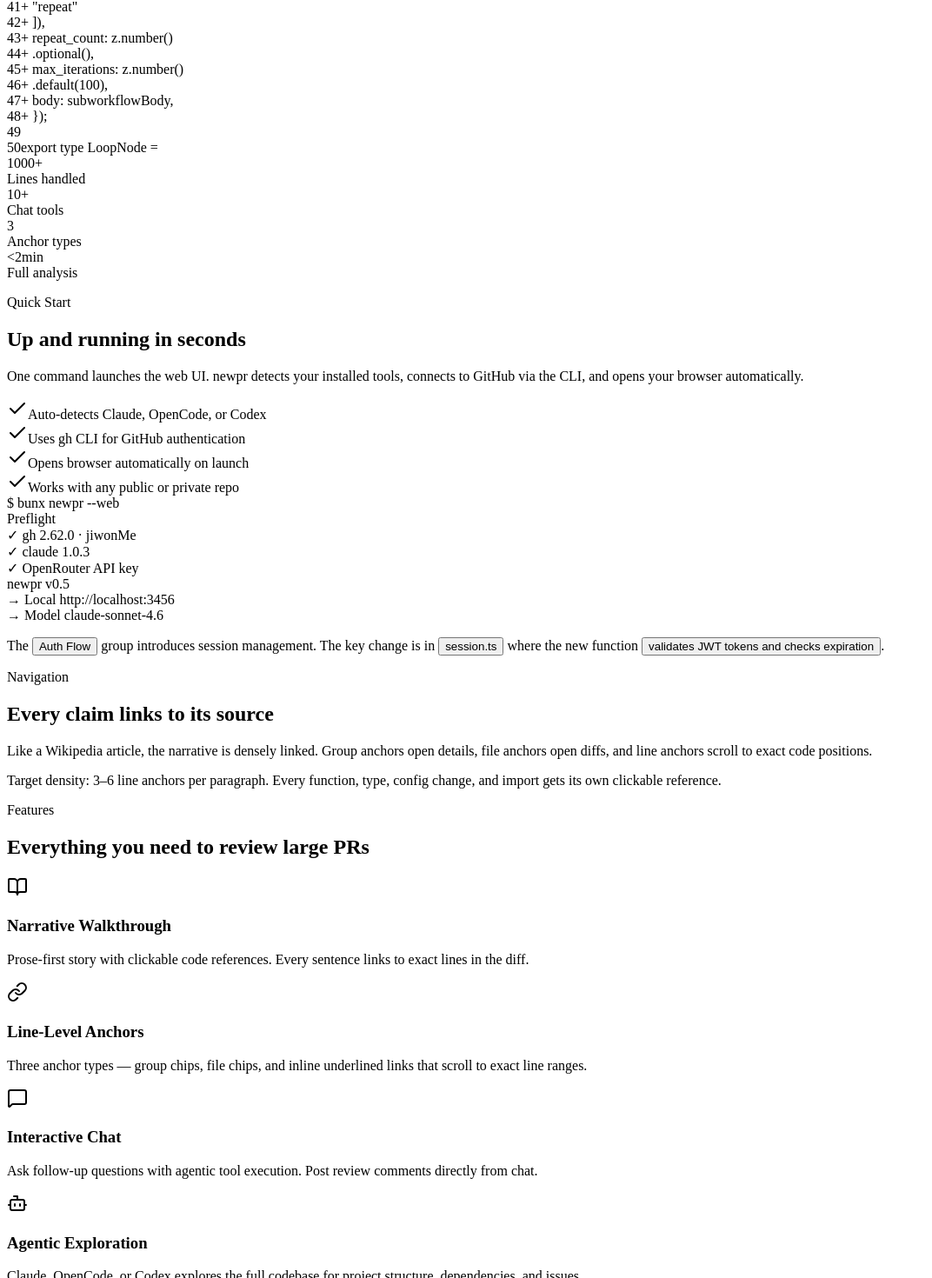
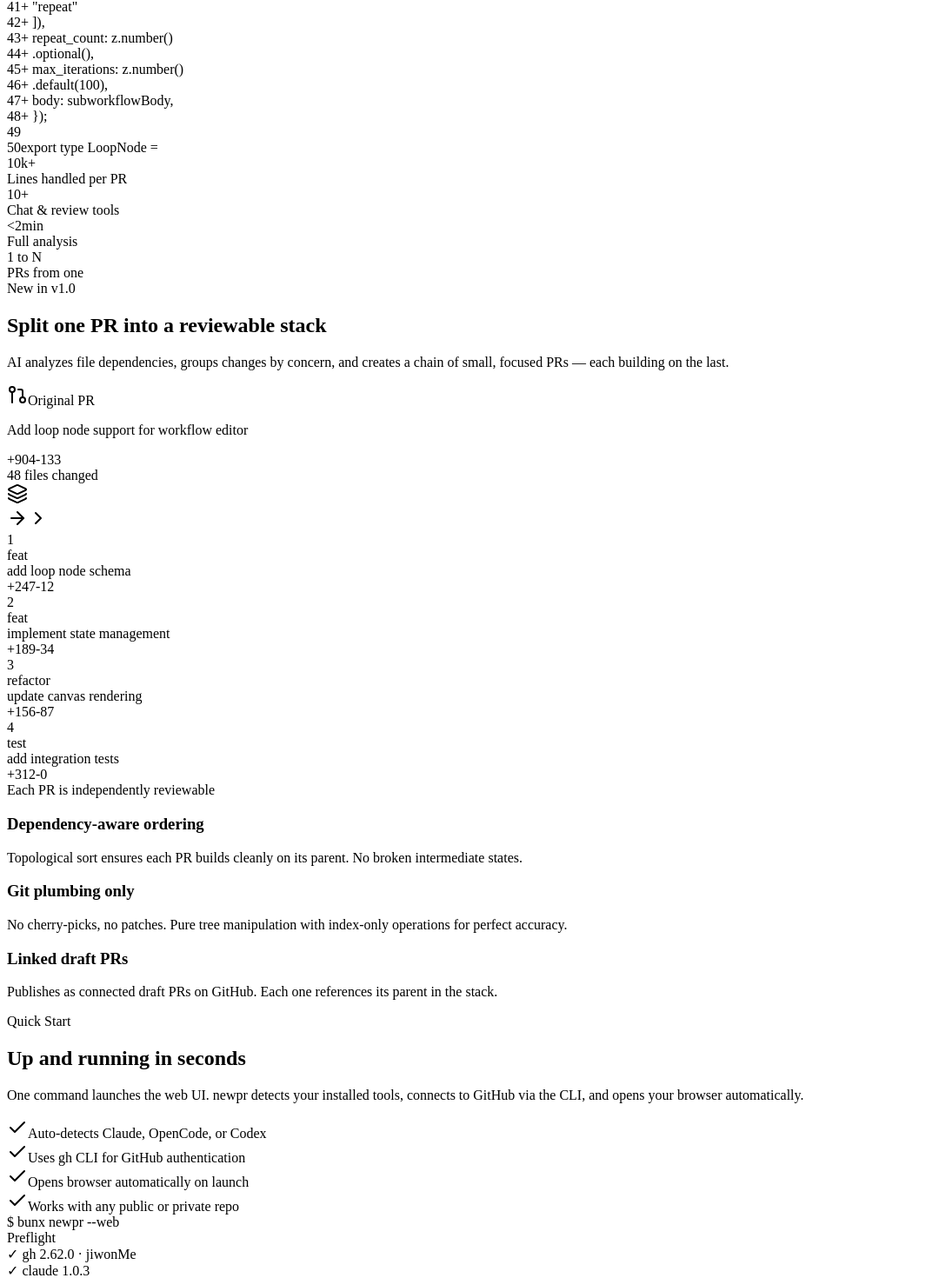
Before and after one commit to jiwonMe/newpr, a React (Vite) app in the folder landing/: page / in a window 1280 px wide. Shown: the part 854-2324 px from the top of the page at 87% size, without its empty margins (0-1072 px from the left). Built offline with nearby package versions, Linux system fonts and the light colour scheme; a web font is replaced by a local one.

Commit message:
feat: v1.0 landing page with PR stacking hero section and build
- Landing.tsx: new hero tagline, StackMockup visual, stacking nav link, updated stats/features/CTA
- Version bump to 1.0.0
- Rebuild docs/ for GitHub Pages deployment

```diff
--- a/landing/src/Landing.tsx
+++ b/landing/src/Landing.tsx
@@ -42,7 +42,7 @@
 		{ text: "  ✓ claude 1.0.3", color: "text-emerald-400", delay: 1400 },
 		{ text: "  ✓ OpenRouter API key", color: "text-emerald-400", delay: 1600 },
 		{ text: "", color: "", delay: 1800 },
-		{ text: "  newpr v0.5", color: "text-white", delay: 2000 },
+		{ text: "  newpr v1.0", color: "text-white", delay: 2000 },
 		{ text: "  → Local    http://localhost:3456", color: "text-blue-400", delay: 2200 },
 		{ text: "  → Model    claude-sonnet-4.6", color: "text-zinc-500", delay: 2400 },
 	];
@@ -108,7 +108,7 @@
 				<div className="w-[180px] border-r border-zinc-800 flex flex-col shrink-0 hidden sm:flex">
 					<div className="h-10 px-3 flex items-center border-b border-zinc-800">
 						<span className="font-mono text-[11px] font-semibold text-zinc-300">newpr</span>
-						<span className="text-[9px] text-zinc-600 ml-1.5">v0.5</span>
+						<span className="text-[9px] text-zinc-600 ml-1.5">v1.0</span>
 					</div>
 					<div className="flex-1 px-2 py-2 space-y-0.5 overflow-hidden">
 						<div className="text-[9px] text-zinc-600 px-2 py-1 font-mono">tldraw/tldraw</div>
@@ -217,7 +217,71 @@
 	);
 }
 
+function StackMockup() {
+	const stacks = [
+		{ order: 1, type: "feat", color: "bg-emerald-500/15 text-emerald-400 border-emerald-500/30", title: "add loop node schema", plus: 247, minus: 12 },
+		{ order: 2, type: "feat", color: "bg-blue-500/15 text-blue-400 border-blue-500/30", title: "implement state management", plus: 189, minus: 34 },
+		{ order: 3, type: "refactor", color: "bg-amber-500/15 text-amber-400 border-amber-500/30", title: "update canvas rendering", plus: 156, minus: 87 },
+		{ order: 4, type: "test", color: "bg-purple-500/15 text-purple-400 border-purple-500/30", title: "add integration tests", plus: 312, minus: 0 },
+	];
+	return (
+		<div className="bg-zinc-950 border border-zinc-800 rounded-xl overflow-hidden shadow-2xl shadow-black/50 p-6 sm:p-8">
+			<div className="flex flex-col lg:flex-row items-center gap-6 lg:gap-8">
+				<div className="flex-shrink-0 w-full lg:w-auto">
+					<div className="bg-zinc-900/80 border border-zinc-800 rounded-xl p-5 w-full lg:w-[200px]">
+						<div className="flex items-center gap-2 mb-3">
+							<GitPullRequest className="w-4 h-4 text-red-400" />
+							<span className="text-[11px] text-zinc-400 font-medium">Original PR</span>
+						</div>
+						<p className="text-[13px] font-semibold text-zinc-200 mb-3 leading-snug">Add loop node support for workflow editor</p>
+						<div className="flex items-center gap-3 text-[10px] text-zinc-500 mb-3">
+							<span className="text-green-500">+904</span>
+							<span className="text-red-500">-133</span>
+						</div>
+						<div className="text-[10px] text-zinc-600">48 files changed</div>
+					</div>
+				</div>
+
+				<div className="flex-shrink-0 flex flex-col items-center gap-1">
+					<div className="w-8 h-8 rounded-full bg-blue-500/20 border border-blue-500/30 flex items-center justify-center">
+						<Layers className="w-4 h-4 text-blue-400" />
+					</div>
+					<ArrowRight className="w-4 h-4 text-zinc-600 hidden lg:block" />
+					<ChevronRight className="w-4 h-4 text-zinc-600 rotate-90 lg:hidden" />
+				</div>
+
+				<div className="flex-1 space-y-2 w-full">
+					{stacks.map((s, i) => (
+						<div key={i} className="flex items-center gap-3 bg-zinc-900/60 border border-zinc-800 rounded-lg px-4 py-2.5 hover:border-zinc-700 transition-colors group">
+							<div className="flex items-center gap-2 shrink-0">
+								<span className="text-[10px] text-zinc-600 w-4 text-right">{s.order}</span>
+								<div className="w-px h-4 bg-zinc-800" />
+								<span className={`text-[10px] px-1.5 py-0.5 rounded border font-medium ${s.color}`}>{s.type}</span>
+							</div>
+							<span className="text-[12px] text-zinc-300 truncate flex-1 group-hover:text-white transition-colors">{s.title}</span>
+							<div className="flex items-center gap-2 text-[10px] shrink-0">
+								<span className="text-green-500">+{s.plus}</span>
+								<span className="text-red-500">-{s.minus}</span>
+							</div>
+							{i < stacks.length - 1 && (
+								<div className="absolute right-0 bottom-0 hidden" />
+							)}
+						</div>
+					))}
+					<div className="flex items-center gap-2 pt-1">
+						<div className="h-px flex-1 bg-gradient-to-r from-zinc-800 to-transparent" />
+						<span className="text-[10px] text-zinc-600">Each PR is independently reviewable</span>
+						<div className="h-px flex-1 bg-gradient-to-l from-zinc-800 to-transparent" />
+					</div>
+				</div>
+			</div>
+		</div>
+	);
+}
+
 const FEATURES = [
+	{ icon: Layers, title: "PR Stacking", desc: "Split massive PRs into small, reviewable stacked PRs. AI groups files by concern, creates branch hierarchy, and publishes as linked draft PRs." },
+	{ icon: Play, title: "Background Processing", desc: "Stack pipeline runs server-side with SSE progress streaming. Resume from any device — state persists across sessions." },
 	{ icon: BookOpen, title: "Narrative Walkthrough", desc: "Prose-first story with clickable code references. Every sentence links to exact lines in the diff." },
 	{ icon: Link, title: "Line-Level Anchors", desc: "Three anchor types — group chips, file chips, and inline underlined links that scroll to exact line ranges." },
 	{ icon: MessageSquare, title: "Interactive Chat", desc: "Ask follow-up questions with agentic tool execution. Post review comments directly from chat." },
@@ -246,10 +310,10 @@
 ];
 
 const STATS = [
-	{ value: "1000+", label: "Lines handled" },
-	{ value: "10+", label: "Chat tools" },
-	{ value: "3", label: "Anchor types" },
+	{ value: "10k+", label: "Lines handled per PR" },
+	{ value: "10+", label: "Chat & review tools" },
 	{ value: "<2min", label: "Full analysis" },
+	{ value: "1 to N", label: "PRs from one" },
 ];
 
 export function Landing() {
@@ -266,6 +330,7 @@
 				<div className="max-w-[1080px] mx-auto px-6 h-14 flex items-center justify-between">
 					<a href="/" className="font-mono text-sm font-semibold tracking-tight">newpr</a>
 					<div className="flex items-center gap-5">
+						<a href="#stacking" className="hidden sm:block text-[13px] text-zinc-500 hover:text-zinc-200 transition-colors">Stacking</a>
 						<a href="#features" className="hidden sm:block text-[13px] text-zinc-500 hover:text-zinc-200 transition-colors">Features</a>
 						<a href="#how" className="hidden sm:block text-[13px] text-zinc-500 hover:text-zinc-200 transition-colors">How it works</a>
 						<a href="#tools" className="hidden sm:block text-[13px] text-zinc-500 hover:text-zinc-200 transition-colors">Tools</a>
@@ -285,14 +350,14 @@
 					</FadeIn>
 					<FadeIn delay={100}>
 						<h1 className="text-4xl sm:text-5xl lg:text-[64px] font-bold tracking-[-0.04em] leading-[1.08] mb-6">
-							<span className="bg-gradient-to-b from-white via-white to-zinc-500 bg-clip-text text-transparent">Turn large PRs into</span>
+							<span className="bg-gradient-to-b from-white via-white to-zinc-500 bg-clip-text text-transparent">Review, understand, and split</span>
 							<br />
-							<span className="bg-gradient-to-b from-blue-400 to-blue-600 bg-clip-text text-transparent">readable stories</span>
+							<span className="bg-gradient-to-b from-blue-400 to-blue-600 bg-clip-text text-transparent">large PRs into stacks</span>
 						</h1>
 					</FadeIn>
 					<FadeIn delay={200}>
-						<p className="text-base sm:text-lg text-zinc-400 max-w-[520px] mx-auto mb-10 leading-relaxed">
-							AI-powered review tool with clickable code references, interactive chat, slide generation, and one-click review actions.
+						<p className="text-base sm:text-lg text-zinc-400 max-w-[560px] mx-auto mb-10 leading-relaxed">
+							AI-powered tool that turns massive PRs into narrative walkthroughs and splits them into small, reviewable stacked PRs — all from one command.
 						</p>
 					</FadeIn>
 					<FadeIn delay={300}>
@@ -330,6 +395,41 @@
 								<div key={s.label} className="bg-[#09090b] p-6 sm:p-8 text-center">
 									<div className="text-2xl sm:text-3xl font-bold tracking-tight mb-1">{s.value}</div>
 									<div className="text-[12px] text-zinc-500">{s.label}</div>
+								</div>
+							))}
+						</div>
+					</FadeIn>
+				</div>
+			</section>
+
+			<section id="stacking" className="py-20 px-6">
+				<div className="max-w-[1080px] mx-auto">
+					<FadeIn>
+						<div className="text-center mb-12">
+							<div className="inline-flex items-center gap-1.5 px-3 py-1 bg-emerald-500/10 border border-emerald-500/20 rounded-full text-[12px] text-emerald-400 font-medium mb-4">
+								New in v1.0
+							</div>
+							<h2 className="text-2xl sm:text-3xl font-bold tracking-tight mb-4">Split one PR into a reviewable stack</h2>
+							<p className="text-[15px] text-zinc-400 max-w-[560px] mx-auto leading-relaxed">
+								AI analyzes file dependencies, groups changes by concern, and creates a chain of small, focused PRs — each building on the last.
+							</p>
+						</div>
+					</FadeIn>
+					<FadeIn delay={200}>
+						<div className="max-w-[860px] mx-auto">
+							<StackMockup />
+						</div>
+					</FadeIn>
+					<FadeIn delay={400}>
+						<div className="grid sm:grid-cols-3 gap-4 mt-10 max-w-[860px] mx-auto">
+							{[
+								{ title: "Dependency-aware ordering", desc: "Topological sort ensures each PR builds cleanly on its parent. No broken intermediate states." },
+								{ title: "Git plumbing only", desc: "No cherry-picks, no patches. Pure tree manipulation with index-only operations for perfect accuracy." },
+								{ title: "Linked draft PRs", desc: "Publishes as connected draft PRs on GitHub. Each one references its parent in the stack." },
+							].map((item, i) => (
+								<div key={i} className="bg-zinc-900/50 border border-zinc-800 rounded-xl p-5">
+									<h3 className="text-[14px] font-semibold mb-2">{item.title}</h3>
+									<p className="text-[12px] text-zinc-500 leading-relaxed">{item.desc}</p>
 								</div>
 							))}
 						</div>
@@ -393,7 +493,7 @@
 				<div className="max-w-[1080px] mx-auto">
 					<FadeIn>
 						<p className="text-[12px] font-semibold uppercase tracking-widest text-zinc-500 mb-3">Features</p>
-						<h2 className="text-2xl sm:text-3xl font-bold tracking-tight mb-12">Everything you need to review large PRs</h2>
+						<h2 className="text-2xl sm:text-3xl font-bold tracking-tight mb-12">Everything you need to review and split large PRs</h2>
 					</FadeIn>
 					<div className="grid grid-cols-1 sm:grid-cols-2 lg:grid-cols-3 gap-px bg-zinc-800 border border-zinc-800 rounded-2xl overflow-hidden">
 						{FEATURES.map((f, i) => {
@@ -507,8 +607,8 @@
 				<div className="max-w-[1080px] mx-auto">
 					<FadeIn>
 						<Sparkles className="w-8 h-8 text-blue-400 mx-auto mb-6" />
-						<h2 className="text-3xl sm:text-4xl font-bold tracking-tight mb-4">Start reviewing smarter</h2>
-						<p className="text-[15px] text-zinc-400 mb-8 max-w-[440px] mx-auto">One command to understand any PR. No configuration needed with Claude Code.</p>
+						<h2 className="text-3xl sm:text-4xl font-bold tracking-tight mb-4">Start reviewing and stacking smarter</h2>
+						<p className="text-[15px] text-zinc-400 mb-8 max-w-[480px] mx-auto">One command to understand any PR and split it into reviewable stacks. No configuration needed.</p>
 						<div className="flex items-center justify-center gap-3 flex-wrap">
 							<a href="https://github.com/jiwonMe/newpr" target="_blank" rel="noopener" className="group h-11 px-6 bg-white text-black text-sm font-semibold rounded-xl flex items-center gap-2 hover:bg-zinc-200 transition-colors">
 								Get Started <ArrowRight className="w-4 h-4 group-hover:translate-x-0.5 transition-transform" />
--- a/package.json
+++ b/package.json
@@ -1,6 +1,6 @@
 {
   "name": "newpr",
-  "version": "0.6.6",
+  "version": "1.0.0",
   "description": "AI-powered large PR review tool - understand PRs with 1000+ lines of changes",
   "module": "src/cli/index.ts",
   "type": "module",
```
Also changed, not shown: 5 other files (tests, documents, lock files or other folders).
